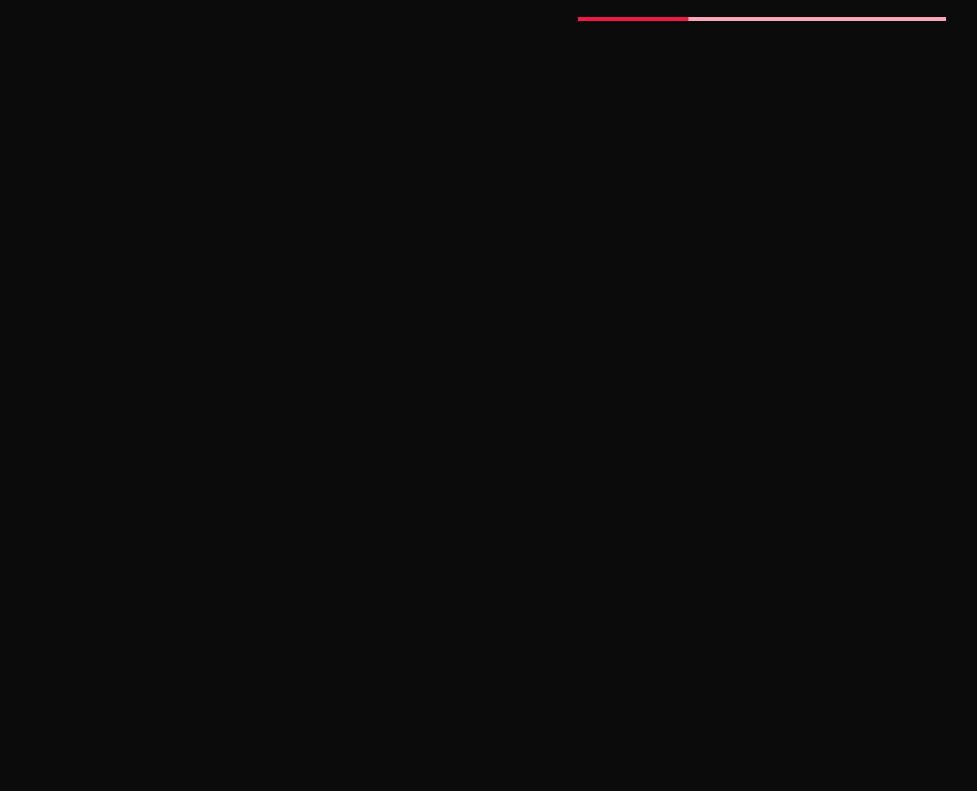
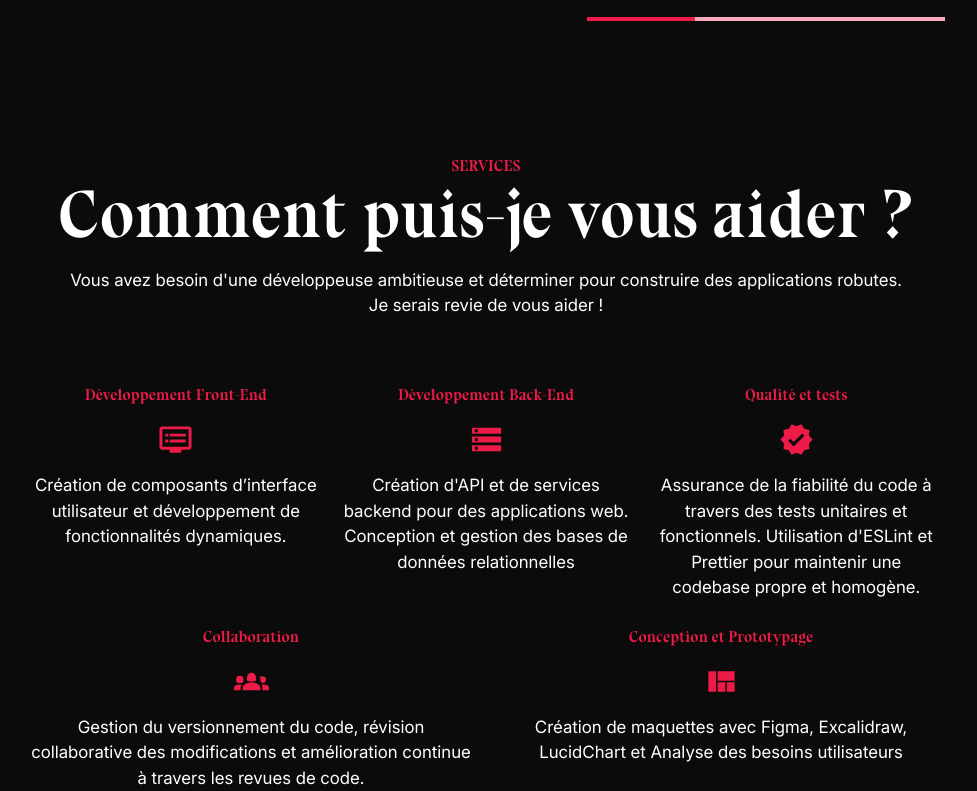
Before and after one commit to Mlisande/JoinMelisandeShodo, a Next.js app: page / in a window 1280 px wide. Shown: the part 1471-2262 px from the top of the page, without its empty margins (154-1131 px from the left). Before the commit the page ends 1545 px from the top, so only its background shows below. Built offline with nearby package versions, Linux system fonts and the light colour scheme.

Commit message:
create services section

```diff
--- a/package.json
+++ b/package.json
@@ -11,7 +11,8 @@
   "dependencies": {
     "@emotion/react": "^11.13.3",
     "@emotion/styled": "^11.13.0",
-    "@mui/material": "^6.1.3",
+    "@mui/icons-material": "^6.1.5",
+    "@mui/material": "^6.1.5",
     "next": "14.2.15",
     "react": "^18",
     "react-dom": "^18"
--- a/src/app/components/About.tsx
+++ b/src/app/components/About.tsx
@@ -7,7 +7,7 @@ const About: React.FC = () => {
         <Container component="section" maxWidth="lg" sx={{ marginTop: "5rem"}}>
             <Typography variant="h3" id="about" textAlign="center" sx={{color:"secondary.main"}}> A PROPOS </Typography>
             <Typography variant="h2" textAlign="center"> En quelques mots ...</Typography>
-            <Grid2 container justifyContent="space-evenly" marginTop="4rem">
+            <Grid2 container justifyContent="space-evenly" marginTop="4rem" spacing={2}>
                 <Grid2 size={5}>
                     <Typography variant="h3" marginBottom="1rem"> PROFIL </Typography>
                     <Typography>
--- a/src/app/components/Intro.tsx
+++ b/src/app/components/Intro.tsx
@@ -6,7 +6,7 @@ const IntroSection : React.FC = () => {
         <Container component="section" maxWidth="lg" sx={{ marginTop: "5rem"}}>
             <Grid2 container justifyContent="center" >
                 <Grid2 size={5}>
-                    <Typography>
+                    <Typography variant="body1">
                     Comme Shodo, je crois que choisir, c'est s'engager, et que les individus comme les entreprises ont le pouvoir d’agir, à travers leurs choix de consommation, d'employeur·euse, de partenaire ou de prestataire, en faveur de rapports humains plus justes.
                     </Typography>
                 </Grid2>
--- /dev/null
+++ b/src/app/components/Services.tsx
@@ -0,0 +1,50 @@
+import React from "react";
+import { Container, Grid2, Typography } from "@mui/material";
+import DvrIcon from '@mui/icons-material/Dvr';
+import Groups2Icon from '@mui/icons-material/Groups2';
+import VerifiedIcon from '@mui/icons-material/Verified';
+import StorageIcon from '@mui/icons-material/Storage';
+import ViewQuiltIcon from '@mui/icons-material/ViewQuilt';
+
+
+const Services: React.FC = () => {
+    return (
+        <Container component="section" maxWidth="lg" sx={{marginTop:"5rem"}}>
+            <Typography variant="h3" id="services" textAlign="center" sx={{color:"secondary.main"}}>SERVICES</Typography>
+            <Typography variant="h2" textAlign="center" marginBottom="1rem">Comment puis-je vous aider ? </Typography>
+            <Typography variant="body1" textAlign="center"> Vous avez besoin d'une développeuse ambitieuse et déterminer pour construire des applications robutes. </Typography>
+            <Typography variant="body1" textAlign="center">Je serais revie de vous aider ! </Typography>
+            <Grid2 container justifyContent="center"  marginTop="4rem" spacing={3}>
+                <Grid2 size={3.3}>
+                    <Typography variant="h3" textAlign="center" sx={{color:"secondary.main"}}>Développement Front-End </Typography>
+                    <DvrIcon color="secondary" fontSize="large" sx={{margin: "0 auto", display: "block", marginTop: "1rem"}}/>
+                    <Typography  textAlign="center" marginTop="1rem">Création de composants d’interface utilisateur et développement de fonctionnalités dynamiques. </Typography>
+                </Grid2>
+                <Grid2 size={3.3}>
+                    <Typography variant="h3" textAlign="center" sx={{color:"secondary.main"}}>Développement Back-End</Typography>
+                    <StorageIcon color="secondary" fontSize="large" sx={{margin: "0 auto", display: "block", marginTop: "1rem"}}/>
+                    <Typography textAlign="center" marginTop="1rem">Création d'API et de services backend pour des applications web. Conception et gestion des bases de données relationnelles</Typography>
+                </Grid2>
+                <Grid2 size={3.3}>
+                    <Typography variant="h3" textAlign="center" sx={{color:"secondary.main"}}>Qualité et tests</Typography>
+                    <VerifiedIcon color="secondary" fontSize="large" sx={{margin: "0 auto", display: "block", marginTop: "1rem"}}/>
+                    <Typography textAlign="center" marginTop="1rem">Assurance de la fiabilité du code à travers des tests unitaires et fonctionnels. Utilisation d'ESLint et Prettier pour maintenir une codebase propre et homogène.</Typography>
+                </Grid2>
+                <Grid2 size={5}>
+                    <Typography variant="h3" textAlign="center" sx={{color:"secondary.main"}}>Collaboration</Typography>
+                    <Groups2Icon color="secondary" fontSize="large" sx={{margin: "0 auto", display: "block", marginTop: "1rem"}}/>
+                    <Typography textAlign="center" marginTop="1rem">Gestion du versionnement du code, révision collaborative des modifications et amélioration continue à travers les revues de code.</Typography>
+                </Grid2>
+                <Grid2 size={5}>
+                    <Typography variant="h3" textAlign="center" sx={{color:"secondary.main"}}>Conception et Prototypage</Typography>
+                    <ViewQuiltIcon color="secondary" fontSize="large" sx={{margin: "0 auto", display: "block", marginTop: "1rem"}}/>
+                    <Typography textAlign="center" marginTop="1rem">Création de maquettes avec Figma, Excalidraw, LucidChart et Analyse des besoins utilisateurs </Typography>
+                </Grid2>
+
+            </Grid2>
+
+        </Container>
+    );
+}
+
+export default Services;
--- a/src/app/page.tsx
+++ b/src/app/page.tsx
@@ -2,6 +2,7 @@ import { Container } from "@mui/material";
 import HeroTitle from "./components/HeroTitle";
 import IntroSection from "./components/Intro";
 import About from "./components/About";
+import Services from "./components/Services";
 
 
 export default function Home() {
@@ -10,6 +11,7 @@ export default function Home() {
       <HeroTitle/>
       <IntroSection/>
       <About/>
+      <Services/>
     </Container>
     // <div className={styles.page}>
     //   <main className={styles.main}>
```
Also changed, not shown: 1 other file (tests, documents, lock files or other folders).
